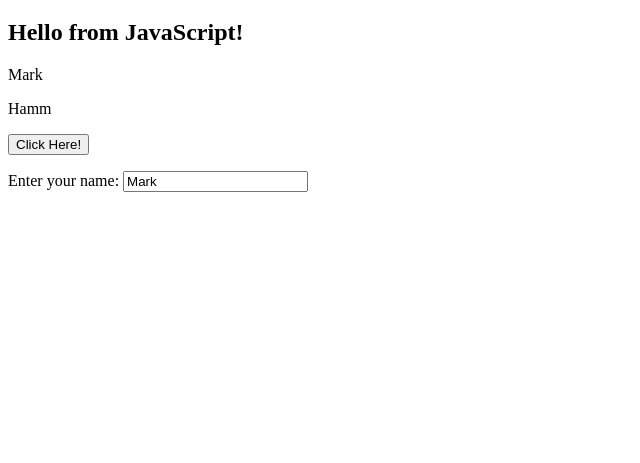
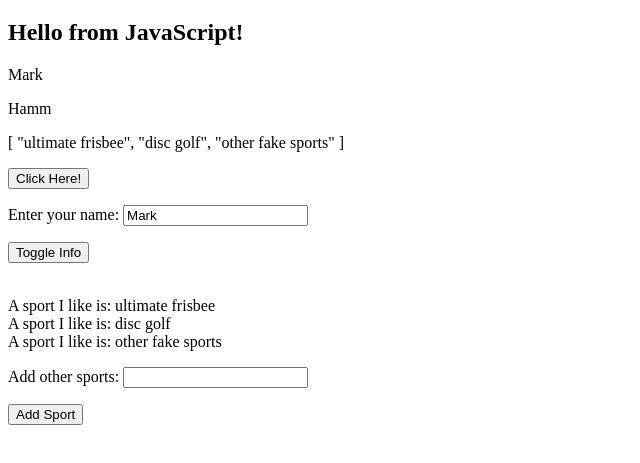
Before and after one commit to markhamm1/practice_vuejs, a plain HTML site: page index.html in a window 1280 px wide. Shown: the part 61-524 px from the top of the page, without its empty margins (0-640 px from the left). Drawn offline with nearby package versions, Linux system fonts and the light colour scheme.

Commit message:
practice v-if, and v-for

```diff
--- a/index.html
+++ b/index.html
@@ -12,9 +12,18 @@
       <h2>{{ message }}</h2>
       <p>{{ firstName }}</p>
       <p>{{ lastName }}</p>
+      <p>{{ sports }}</p>
 
       <button v-on:click="changeMessage()">Click Here!</button>
       <p>Enter your name: <input type="text" v-model="firstName"></p>
+      <p><button v-on:click="toggleInfo()">Toggle Info</button></p>
+      <p v-if="info">All the other information!</p>
+      <br>
+      <div v-for="sport in sports">
+        A sport I like is: {{ sport }}
+      </div>
+      <p>Add other sports: <input type="text" v-model="additionalSport"></p>
+      <p><button v-on:click="addSport()">Add Sport</button></p>
     </div>
   </body>
 </html>
--- a/index.js
+++ b/index.js
@@ -4,12 +4,22 @@ var app = new Vue({
     message: "Hello from JavaScript!",
     firstName: "Mark",
     lastName: "Hamm",
-
+    info: false,
+    sports: ["ultimate frisbee", "disc golf", "other fake sports"],
+    additionalSport: ""
   },
   methods: {
     changeMessage: function () {
       console.log('changing greeting');
       this.message = "We're ready to go!";
+    },
+    toggleInfo: function () {
+      console.log('toggling info...');
+      this.info = !this.info;
+    },
+    addSport: function () {
+      console.log('adding sport...');
+      this.sports.push(this.additionalSport);
     }
   },
 });
```
